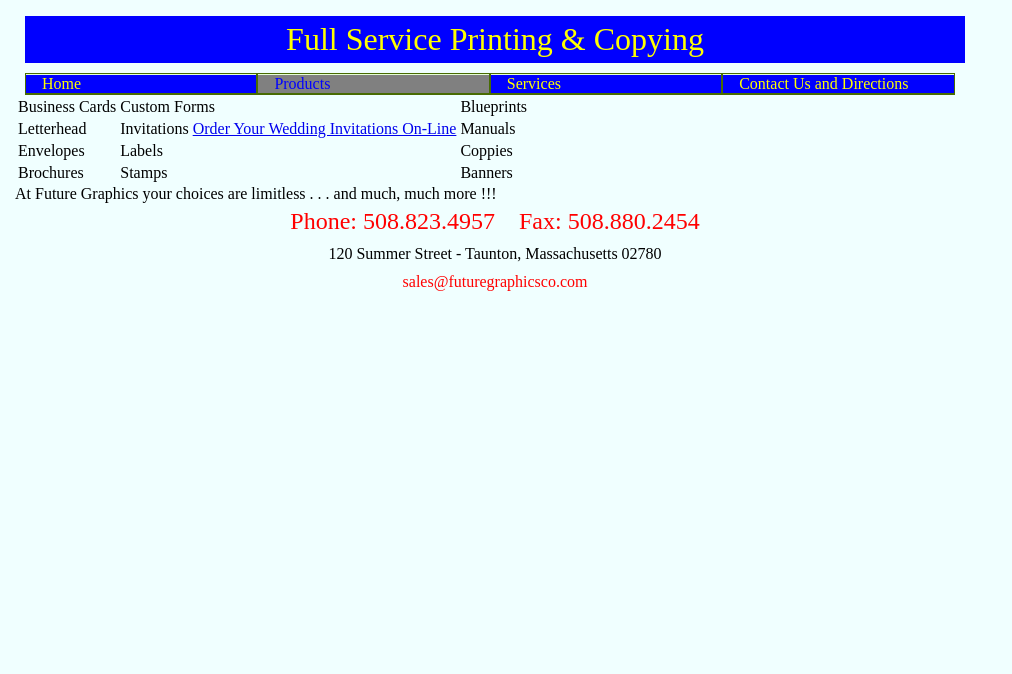
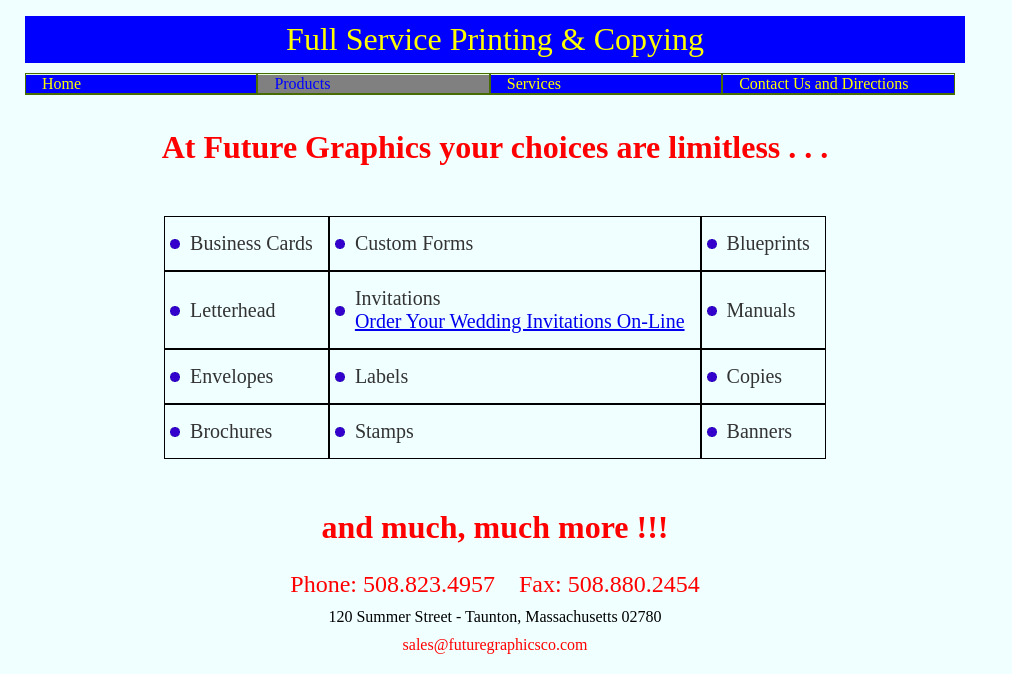
Before and after one commit to deanchouinard/fg, a plain HTML site: page products.html in a window 1280 px wide. Shown: the part 137-811 px from the top of the page, without its empty margins (0-1012 px from the left). Drawn offline with Linux system fonts and the light colour scheme.

Commit message:
added bullet to table

```diff
--- a/products.html
+++ b/products.html
@@ -22,9 +22,11 @@
     <li><a href="contact.html">Contact Us and Directions</a></li>
   </ul>
 
+</br></br>
+<div class="bigredtext">At Future Graphics your choices are limitless . . .
+</div>
 
-
-<table>
+<table class="prods">
     <tr>
       <td >Business Cards</td>
       <td>Custom Forms</td>
@@ -32,7 +34,7 @@
     </tr>
     <tr>
       <td>Letterhead</td>
-      <td>Invitations
+      <td>Invitations </br>
         <A href="http://www.yourinvitationplace.com/futuregraphicsco">Order Your Wedding
 Invitations On-Line</A></td>
       <td>Manuals</td>
@@ -40,7 +42,7 @@ Invitations On-Line</A></td>
     <tr>
       <td>Envelopes</td>
       <td>Labels</td>
-      <td>Coppies</td>
+      <td>Copies</td>
     </tr>
     <tr>
       <td>Brochures</td>
@@ -49,10 +51,7 @@ Invitations On-Line</A></td>
     </tr>
   </table>
 
-
-At Future Graphics your choices are limitless . . .
-
-and much, much more !!!
+<div class="bigredtext">and much, much more !!!</div>
 
 <div id="footer">
   <div id="phone">
--- a/styles/custom.css
+++ b/styles/custom.css
@@ -114,6 +114,36 @@ ul.nav a:focus,
 	margin: 20px;
 	padding: 20px;
 }
+
+table.prods {
+	margin: auto;
+	padding: 30px;
+	border-collapse: separate;
+	border-spacing: 0;
+	text-align: left;
+	color: #333;
+}
+
+.prods td {
+	border: 1px solid black;
+	margin: 0;
+	padding: 15px;
+	font-size: 1.25em;
+	padding-left: 25px;
+	background:url('../images/wavbul1a.gif') center left no-repeat;
+	}
+
+.bigredtext {
+	margin: 10px;
+	padding: 10px;
+	text-align: center;
+	color: red;
+	font-weight: bold;
+	font-size: 2em;
+
+}
+
+}
 /*
 #nav ul li {
 	float:left;
```
Also changed, not shown: services.html (+2 -2 lines), images/wavbul1a.gif (added).
